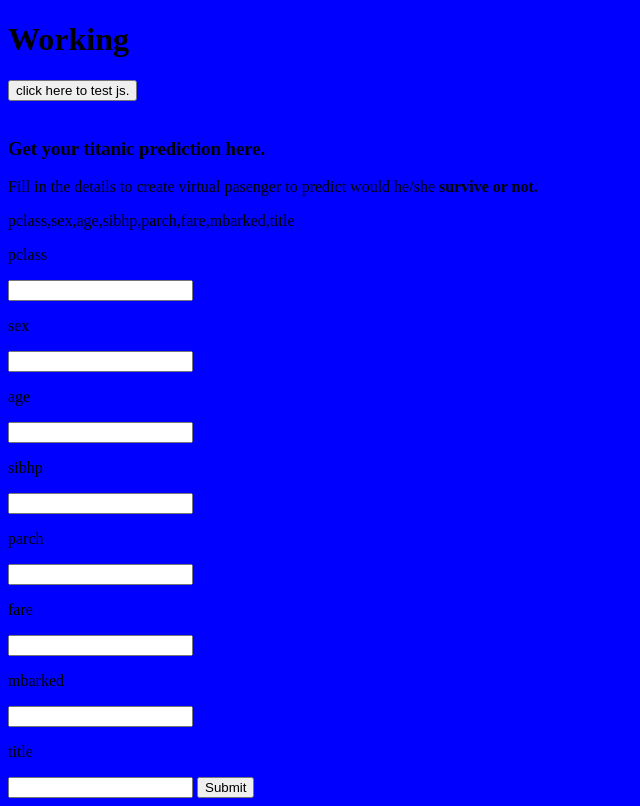
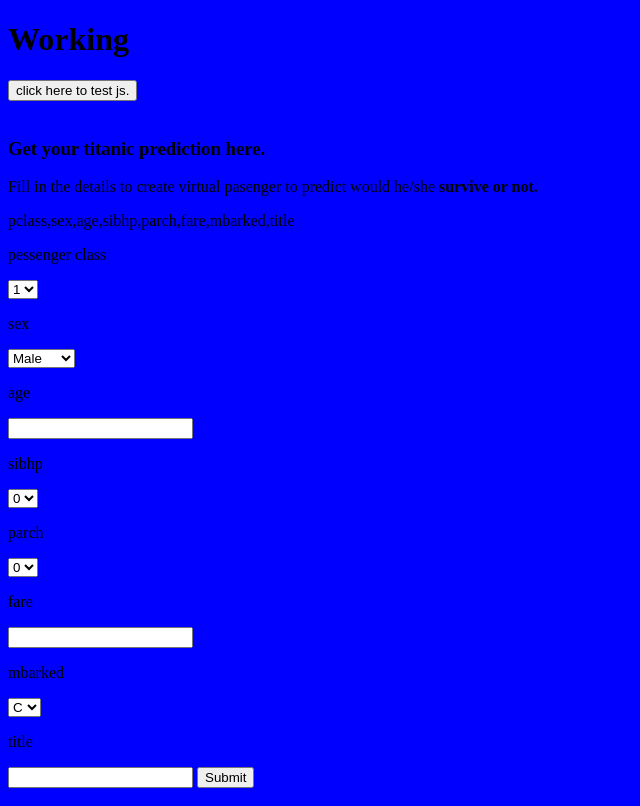
Before and after one commit to mnn111/django_titanic, a Django app: page / in a window 1280 px wide. Shown: the whole page, without its empty margins (0-640 px from the left). Run offline with Django 3.2, Linux system fonts and the light colour scheme.

Commit message:
[imp] form selection added in html

```diff
--- a/templates/index.html
+++ b/templates/index.html
@@ -18,20 +18,65 @@
     <form action="{% url 'pred' %}">
         {% csrf_token %}
         pclass,sex,age,sibhp,parch,fare,mbarked,title
-        <p>pclass</p>
-        <input type="text" name="pclass">
+        <p>pessenger class</p>
+        <select name="pclass">
+          <option value="1">1</option>
+          <option value="2">2</option>
+          <option value="3">3</option>
+        </select>
+<!--        <input type="text" name="pclass">-->
+
         <p>sex</p>
-        <input type="text" name="sex">
+        <select name="sex">
+          <option value="0">Male</option>
+          <option value="1">Female</option>
+        </select>
+<!--        <input type="text" name="sex">-->
+
         <p>age</p>
         <input type="text" name="age">
+
         <p>sibhp</p>
-        <input type="text" name="sibhp">
+        <select name="sibhp">
+          <option value="0">0</option>
+
+          <option value="1">1</option>
+          <option value="2">2</option>
+          <option value="3">3</option>
+          <option value="4">4</option>
+          <option value="5">5</option>
+          <option value="8">8</option>
+
+        </select>
+<!--        <input type="text" name="sibhp">-->
+
         <p>parch</p>
-        <input type="text" name="parch">
+        <select name="parch">
+          <option value="0">0</option>
+
+          <option value="1">1</option>
+          <option value="2">2</option>
+          <option value="3">3</option>
+          <option value="4">4</option>
+          <option value="5">5</option>
+          <option value="8">8</option>
+
+        </select>
+<!--        <input type="text" name="parch">-->
+
         <p>fare</p>
         <input type="text" name="fare">
+
         <p>mbarked</p>
-        <input type="text" name="mbarked">
+        <select name="mbarked">
+          <option value="0">C</option>
+          <option value="1">Q</option>
+          <option value="2">S</option>
+
+        </select>
+
+<!--        <input type="text" name="mbarked">-->
+
         <p>title</p>
         <input type="text" name="title">
 
```
